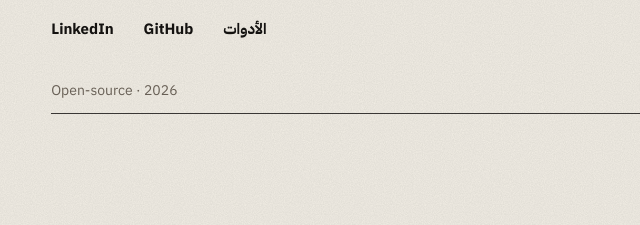
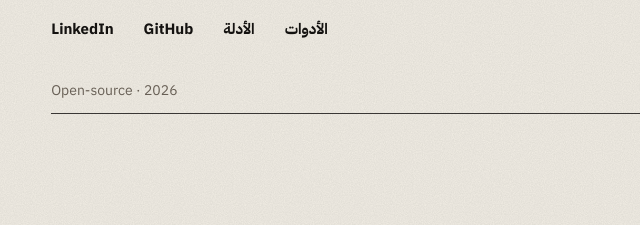
Before and after one commit to hosam382/hosam382.github.io, a plain HTML site: page index.html in a window 1280 px wide. Shown: the top 225 px of the page, 0-640 px from the left. Drawn offline with Linux system fonts and the light colour scheme; animation ran at ten frames a second.

Commit message:
Add guides link to nav

```diff
--- a/index.html
+++ b/index.html
@@ -26,6 +26,7 @@
   <a class="me" href="#top"><img src="seal.png" width="30" height="30" alt=""><span>حسام</span></a>
   <nav>
     <a href="#tools">الأدوات</a>
+    <a href="guides/">الأدلة</a>
     <a href="https://github.com/hosam382" lang="en">GitHub</a>
     <a href="https://www.linkedin.com/in/hassam-hussain-khada-bakhsa-74416b434" lang="en">LinkedIn</a>
   </nav>
```
